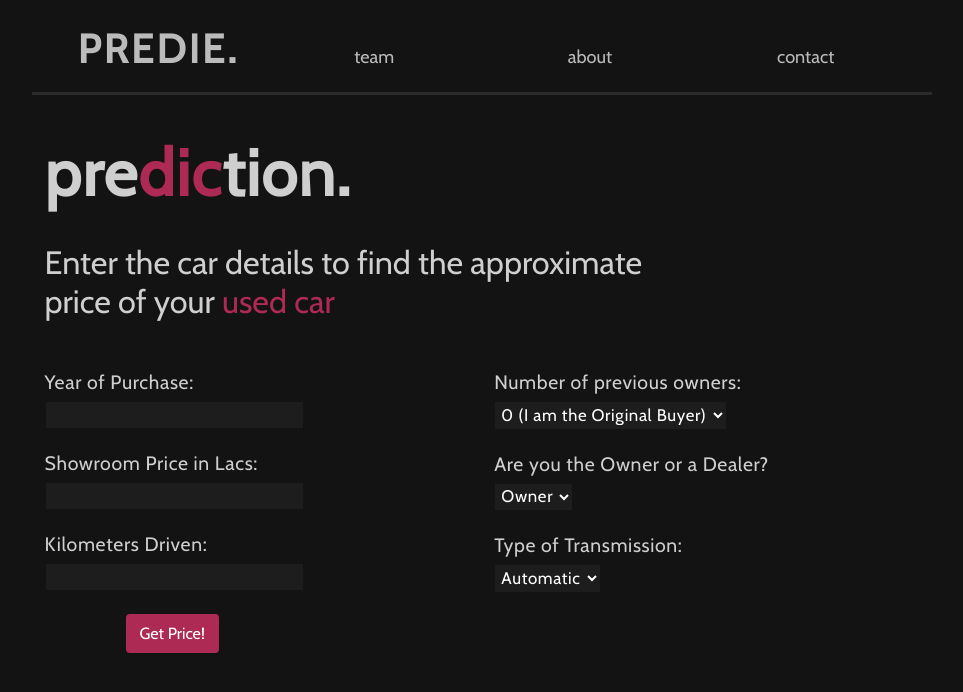
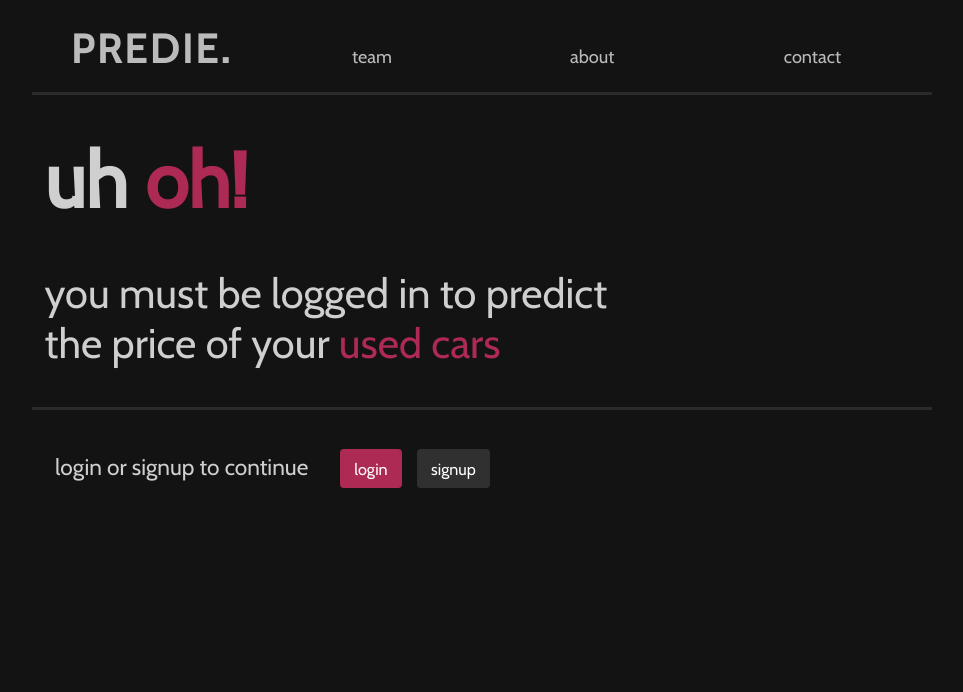
Before and after one commit to akshitsarin/PREDIE-capstone-project, a Django app: page /predict/ in a window 1280 px wide. Shown: the top 692 px of the page, without its empty margins (158-1121 px from the left). Run offline with Django 3.2, Linux system fonts and the light colour scheme; some libraries are stand-ins or nearby versions.

Commit message:
added login check on prediction page

```diff
--- a/templates/base.html
+++ b/templates/base.html
@@ -24,7 +24,7 @@
 
     body {
       zoom: 90% !important;
-      width: 100%;
+      width: 100% !important;
       background-color: #131313;
       margin-top: 2.6em;
       margin-bottom: 3em;
@@ -92,9 +92,9 @@
 </head>
 
 <body>
-  <div class="container" style="width: 96%;">
+  <div class="container" style="width: 98%;">
 
-    <div class="row navibar" style="width: 96%; margin: auto;">
+    <div class="row navibar" style="width: 98%; margin: auto;">
       <div class="col" id="logo">
         <a href="/"> PREDIE. </a>
       </div>
--- a/templates/predict.html
+++ b/templates/predict.html
@@ -28,6 +28,11 @@
 		letter-spacing: 0.8px;
 	}
 
+	#loginhr {
+		margin-top: 3em !important;
+		padding-bottom: 2em !important;
+	}
+
 	#submit {
 		margin-top: 1.4em;
 		margin-left: 5em;
@@ -41,9 +46,29 @@
 	#submit:hover{
 		background-color: #811b3b;
 	}
+
+	#login-btn {
+		color: white !important;
+		background-color: #ad2a54 !important;
+	}
+
+	#signup-btn {
+		color: white;
+		background-color: #303030;
+	}
+
+	#login-btn:hover {
+		background-color: #811b3b !important;
+	}
+
+	#signup-btn:hover {
+		background-color: #1f1f1f !important;
+	}
 </style>
 
+{% if user.is_authenticated %}
 <div class="container" style="margin-top: 3em;">
+
 	<h1 class="heading">
 		<strong>pre<span style=" color: #ad2a54;">dic</span>tion.
 		</strong>
@@ -104,4 +129,41 @@
 </div>
 </form>
 
+{% else %}
+<div class="container" style="margin-top: 3em;">
+
+	<h1 style="font-size: 6em;">
+		<strong>uh<span style=" color: #ad2a54;"> oh!</span>
+		</strong>
+	</h1>
+	<h1 style="margin-top: 1em; font-size: 3.2em;">
+		you must be logged in to predict<br>
+		the price of your
+		<span style=" color: #ad2a54;">used cars</span>
+	</h1>
+</div>
+
+<hr id="loginhr">
+
+<div class="row">
+
+	<div class="col-4">
+		<h3 style="padding-left: 1em; margin-top: 0.2em;">
+			login or signup to continue
+		</h3>
+	</div>
+	<div class="col-1">
+		<a href="/login" id="login">
+			<button id="login-btn" class="btn btn-lg">login</button>
+		</a>
+	</div>
+
+	<div class="col-2">
+		<a href="/register" id="signuplink">
+			<button id="signup-btn" class="btn btn-lg">signup</button>
+		</a>
+	</div>
+</div>
+{% endif %}
+
 {% endblock %}
```
Also changed, not shown: templates/team.html (+21 -7 lines), db.sqlite3. Lines whose indentation alone changed are shown as unchanged.
